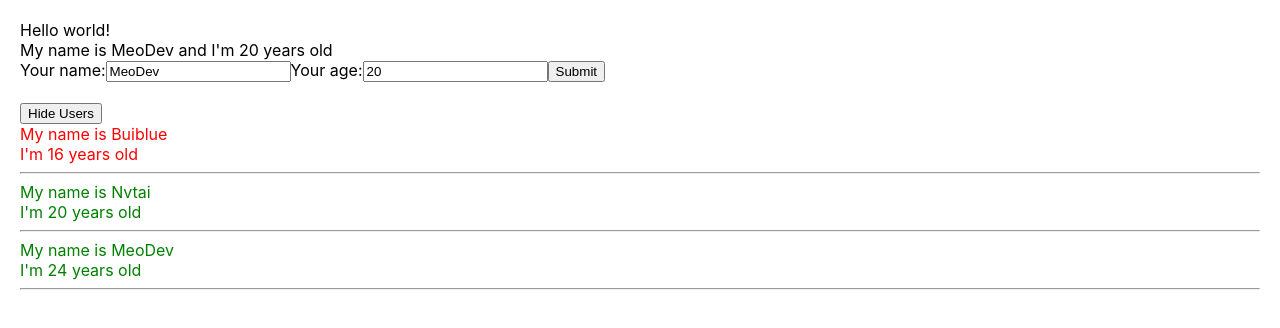
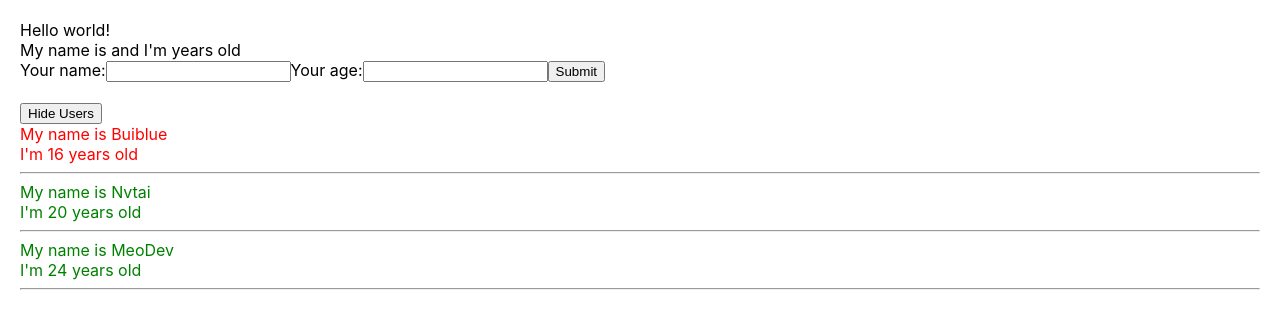
Before and after one commit to nvtai24/react_getstarted, a React (Create React App) app: page / in a window 1280 px wide. Shown: the top 328 px of the page. Built offline with nearby package versions, Linux system fonts and the light colour scheme.

Commit message:
function as props

```diff
--- a/src/components/UserInfor.js
+++ b/src/components/AddUserInfor.js
@@ -1,10 +1,10 @@
 import React from 'react';
 
 
-class UserInfor extends React.Component {
+class AddUserInfor extends React.Component {
     state = {
-        name: 'MeoDev',
-        age: 20,
+        name: '',
+        age: '',
         address: 'Nghean'
     };
 
@@ -16,10 +16,6 @@
     }
 
     handleOnChangeAge = (event) => {
-        // !!! BAD CODE
-        // cách code này phá vỡ quy trình quản lí state của react, không được phép thay đổi state trực tiếp
-        // this.state.age = event.target.value;
-        // luôn sử dụng setState để cập nhật state nhằm đảm bảo React hoạt động chính xác và UI được đồng bộ
         this.setState({
             age: event.target.value
         })
@@ -27,7 +23,11 @@
 
     handleOnSubmit = (event) => {
         event.preventDefault();
-        console.log(this.state);
+        this.props.handleAddNewUser({
+            id: Math.floor(Math.random() * 100 + 1) + '-random',
+            name: this.state.name,
+            age: this.state.age
+        });
     }
 
 
@@ -62,4 +62,4 @@
 
 }
 
-export default UserInfor;
+export default AddUserInfor;
--- a/src/components/DisplayInfor.js
+++ b/src/components/DisplayInfor.js
@@ -13,7 +13,7 @@
 
     render() {
         const { listUsers } = this.props;
-        console.table(listUsers);
+        // console.table(listUsers);
         return (
             <div>
                 <div>
@@ -26,7 +26,7 @@
                     <div>
                         {listUsers.map((user) => {
                             return (
-                                <div key={user.index} className={user.age > 18 ? "green" : "red"}>
+                                <div key={user.id} className={user.age > 18 ? "green" : "red"}>
                                     <div>My name is {user.name}</div>
                                     <div>I'm {user.age} years old</div>
                                     <hr/>
--- a/src/components/MyComponent.js
+++ b/src/components/MyComponent.js
@@ -2,7 +2,7 @@
 // functional component (thường được ưu tiên hơn, ngắn gọn hơn, dễ đọc hơn)
 
 import React from 'react';
-import UserInfor from './UserInfor';
+import AddUserInfor from './AddUserInfor';
 import DisplayInfor from './DisplayInfor';
 
 
@@ -16,13 +16,19 @@
         ]
     }
 
+    handleAddNewUser = (userObject) => {
+        this.setState({
+            listUsers: [...this.state.listUsers, userObject]
+        })
+    }
+
     // JSX
     render() {
         // DRY: dont repeat yourself
 
         return (
             <div>
-                <UserInfor/>
+                <AddUserInfor handleAddNewUser={this.handleAddNewUser}/>
                 <br/>
                 <DisplayInfor listUsers={this.state.listUsers}/>
             </div>
```
